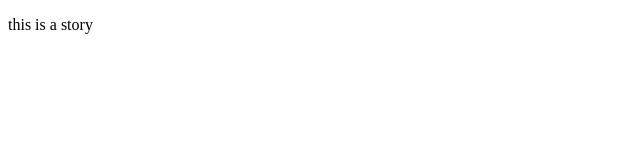
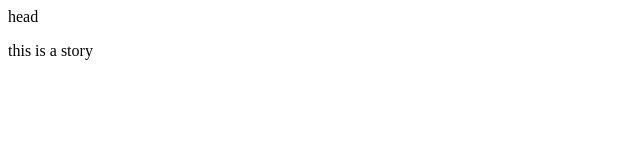
Before and after one commit to happybirds/happybirds.github.io, a plain HTML site: page index.html in a window 1280 px wide. Shown: the whole page, without its empty margins (0-640 px from the left). Drawn offline with Linux system fonts and the light colour scheme.

Commit message:
加了一个头

```diff
--- a/index.html
+++ b/index.html
@@ -4,7 +4,7 @@
     <title>my app</title>
 </head>
 <body>
-
+head
     <p>this is a story</p>
 
 
```
